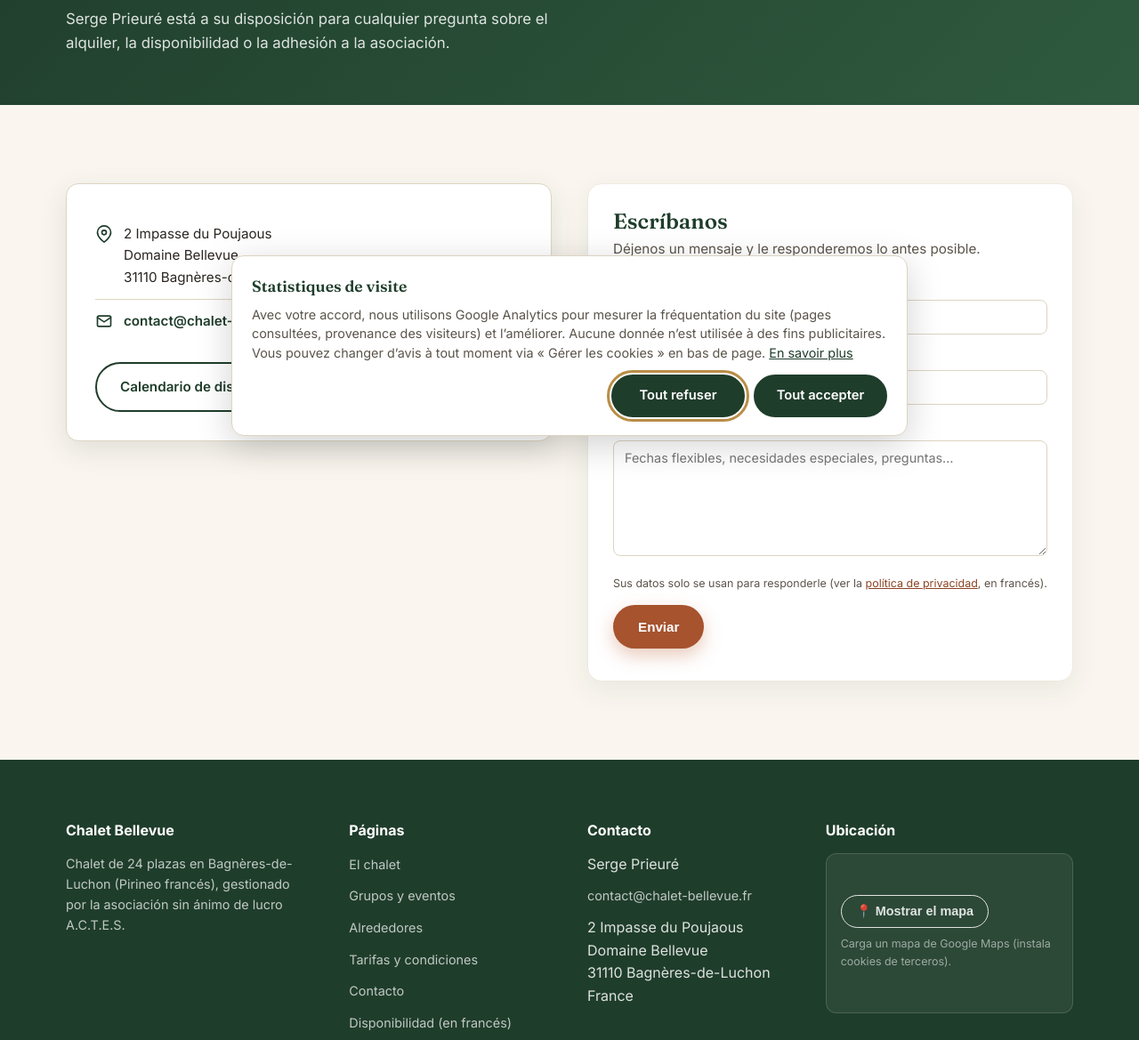
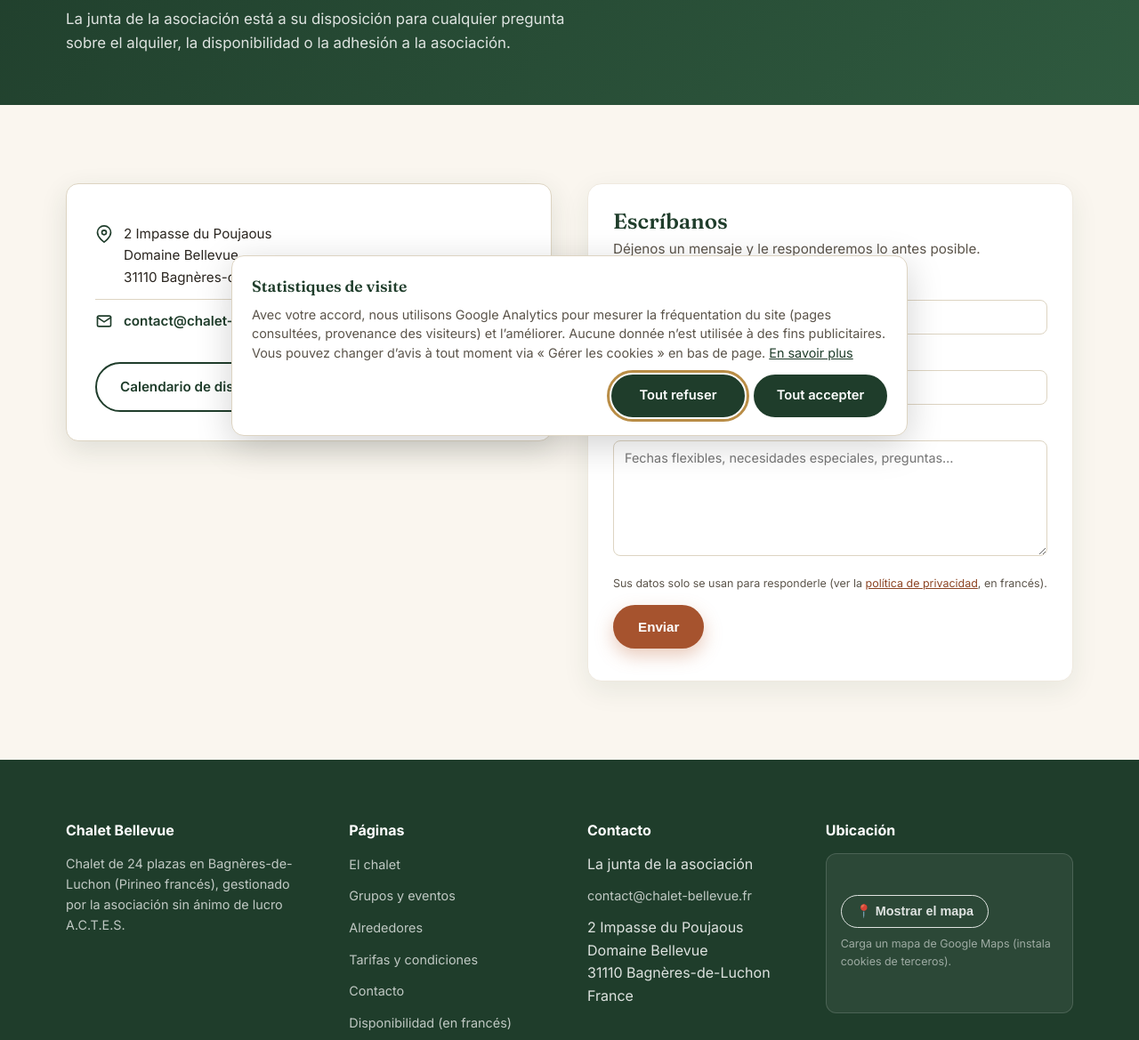
Before and after one commit to Robinst38/actes-gestion, a plain HTML site: page site-web/es/contact.html in a window 1280 px wide. Shown: the part 294-1463 px from the top of the page at 89% size. Drawn offline with Linux system fonts and the light colour scheme.

Commit message:
Site ES : Serge remplacé par le bureau

```diff
--- a/site-web/es/contact.html
+++ b/site-web/es/contact.html
@@ -73,7 +73,7 @@
 <p class="breadcrumb"><a href="index.html">Inicio</a> / Contacto</p>
 <p class="eyebrow" style="color:rgba(255,255,255,0.85);">Contacto</p>
 <h1>¿Una pregunta sobre el chalet?</h1>
-<p>Serge Prieuré está a su disposición para cualquier pregunta sobre el alquiler, la disponibilidad o la adhesión a la asociación.</p>
+<p>La junta de la asociación está a su disposición para cualquier pregunta sobre el alquiler, la disponibilidad o la adhesión a la asociación.</p>
 </div>
 </section>
 
@@ -130,7 +130,7 @@
 <div>
 <h4>Contacto</h4>
 <ul>
-<li>Serge Prieuré</li>
+<li>La junta de la asociación</li>
 <li><a href="mailto:contact@chalet-bellevue.fr"><span class="__cf_email__"><span class="__cf_email__"><span class="__cf_email__"><span class="__cf_email__">contact@chalet-bellevue.fr</span></span></span></span></a></li>
 <li>2 Impasse du Poujaous<br/>Domaine Bellevue<br/>31110 Bagnères-de-Luchon<br/>France</li>
 </ul>
```
Also changed, not shown: site-web/es/chalet.html (+1 -1 lines), site-web/es/colonies.html (+1 -1 lines), site-web/es/entre-amis.html (+3 -3 lines), site-web/es/environs.html (+1 -1 lines), site-web/es/groupes.html (+1 -1 lines), site-web/es/index.html (+2 -2 lines), site-web/es/ski-groupe.html (+1 -1 lines), site-web/es/tarifs.html (+1 -1 lines).
